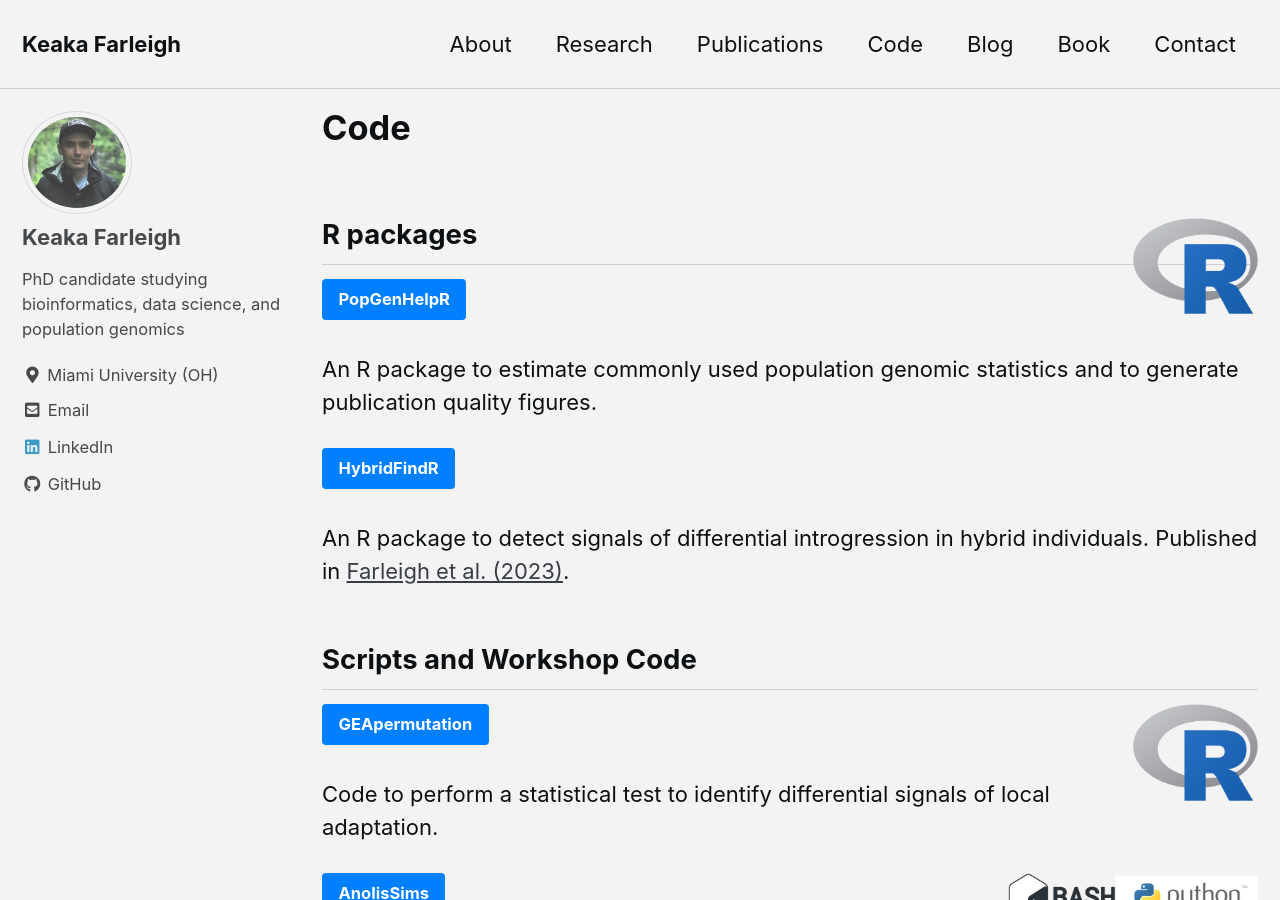
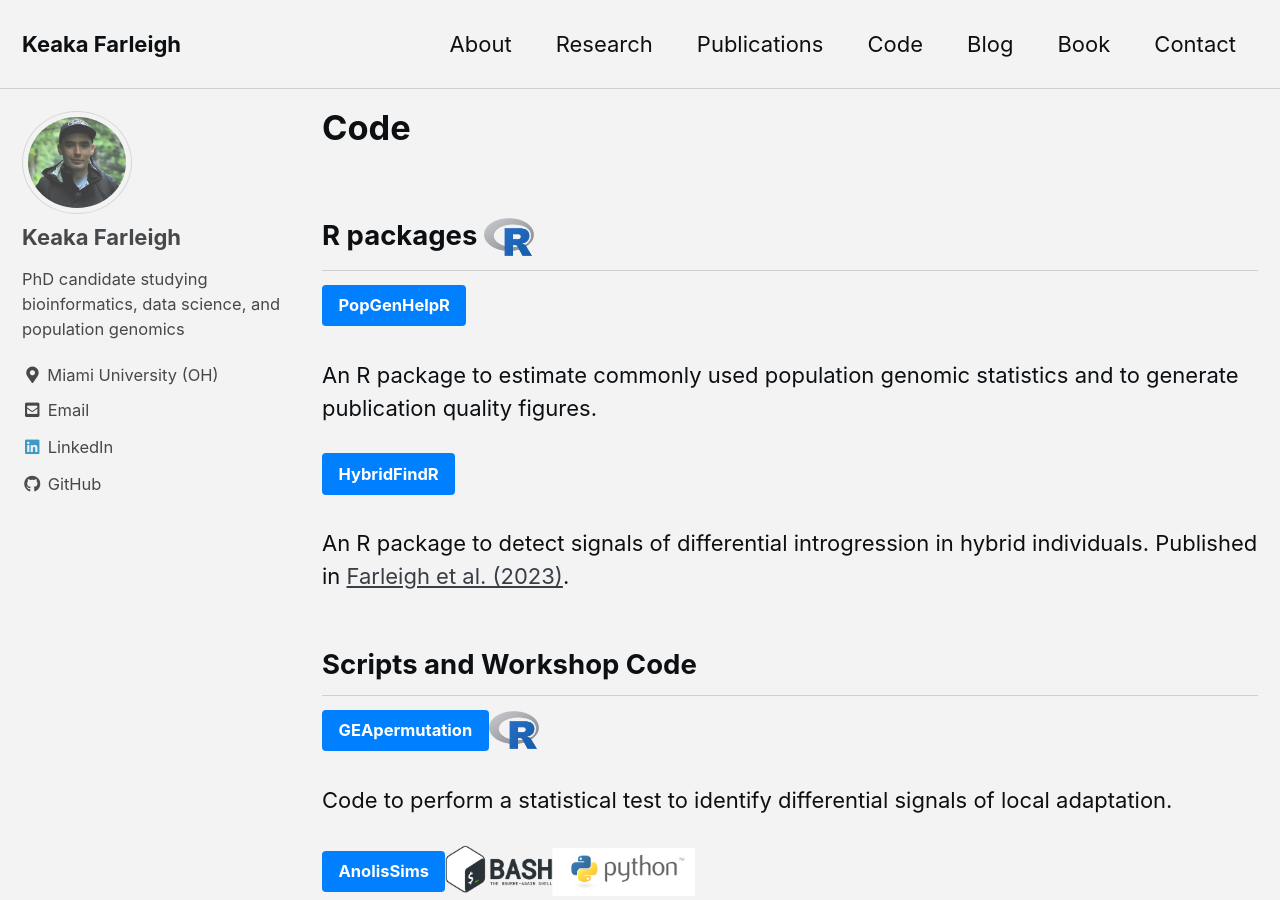
Before and after one commit to kfarleigh/kfarleigh.github.io, a Jekyll site: the page built from _pages/code.md, in a window 1280 px wide and 900 px high. Built offline with Jekyll 4.4.1, drawn with Linux system fonts in a browser that asks for light colours; cached includes are drawn as plain includes.

Commit message:
Updated logo alignment

```diff
--- a/_pages/code.md
+++ b/_pages/code.md
@@ -4,7 +4,7 @@ permalink: /code/
 classes: wide
 ---
 
-## R packages <img align="right" src="/images/R_logo.png"  width="125px" height="125px">
+## R packages <img src="/images/R_logo.png"  width="50px" height="50px">
 [PopGenHelpR](https://kfarleigh.github.io/PopGenHelpR/){: .btn .btn--info .text-center}
 
 An R package to estimate commonly used population genomic statistics and to generate publication quality figures.
@@ -15,18 +15,18 @@ An R package to detect signals of differential introgression in hybrid individua
 
 ## Scripts and Workshop Code
 
-[GEApermutation](https://github.com/kfarleigh/GEApermutation){: .btn .btn--info .text-center}<img align="right" src="/images/R_logo.png"  width="125px" height="125px">
+[GEApermutation](https://github.com/kfarleigh/GEApermutation){: .btn .btn--info .text-center}<img src="/images/R_logo.png"  width="50px" height="50px">
 
 Code to perform a statistical test to identify differential signals of local adaptation.
 
-[AnolisSims](https://github.com/kfarleigh/AnolisSims){: .btn .btn--info .text-center}<img align="right" src="/images/Bash_py.png"  width="250px" height="225px">
+[AnolisSims](https://github.com/kfarleigh/AnolisSims){: .btn .btn--info .text-center}<img src="/images/Bash_py.png"  width="250px" height="225px">
 
 Scripts to automate demographic simulations in msprime. Scripts were developed to generate a null distribution to test for signals of differential introgression and were published in [Farleigh et al. (2023)](https://onlinelibrary.wiley.com/doi/full/10.1111/mec.17170).
 
-[Moments](https://github.com/kfarleigh/Moments){: .btn .btn--info .text-center}<img align="right" src="/images/Python_logo.png"  width="250px" height="225px">
+[Moments](https://github.com/kfarleigh/Moments){: .btn .btn--info .text-center}<img src="/images/Python_logo.png"  width="250px" height="225px">
 
 Python scripts and demographic models used to model the demographic history of 3 and 4 populations. These models were originally published in [Farleigh et al. (2021)](https://onlinelibrary.wiley.com/doi/abs/10.1111/mec.16070).
 
-[BioinformaticsBootcamp_2020](https://github.com/kfarleigh/BioinformaticsBootcamp_2020){: .btn .btn--info .text-center}<img align="right" src="/images/R_logo.png"  width="125px" height="125px">
+[BioinformaticsBootcamp_2020](https://github.com/kfarleigh/BioinformaticsBootcamp_2020){: .btn .btn--info .text-center}<img src="/images/R_logo.png"  width="50px" height="50px">
 
 A tutorial to perform genome-environment association analysis using data published in [Farleigh et al. (2021)](https://onlinelibrary.wiley.com/doi/abs/10.1111/mec.16070). I presented this tutorial at the City University of New York Bioinformatics Bootcamp in the summer of 2020.
```
Also changed, not shown: images/Python_logo.png.
